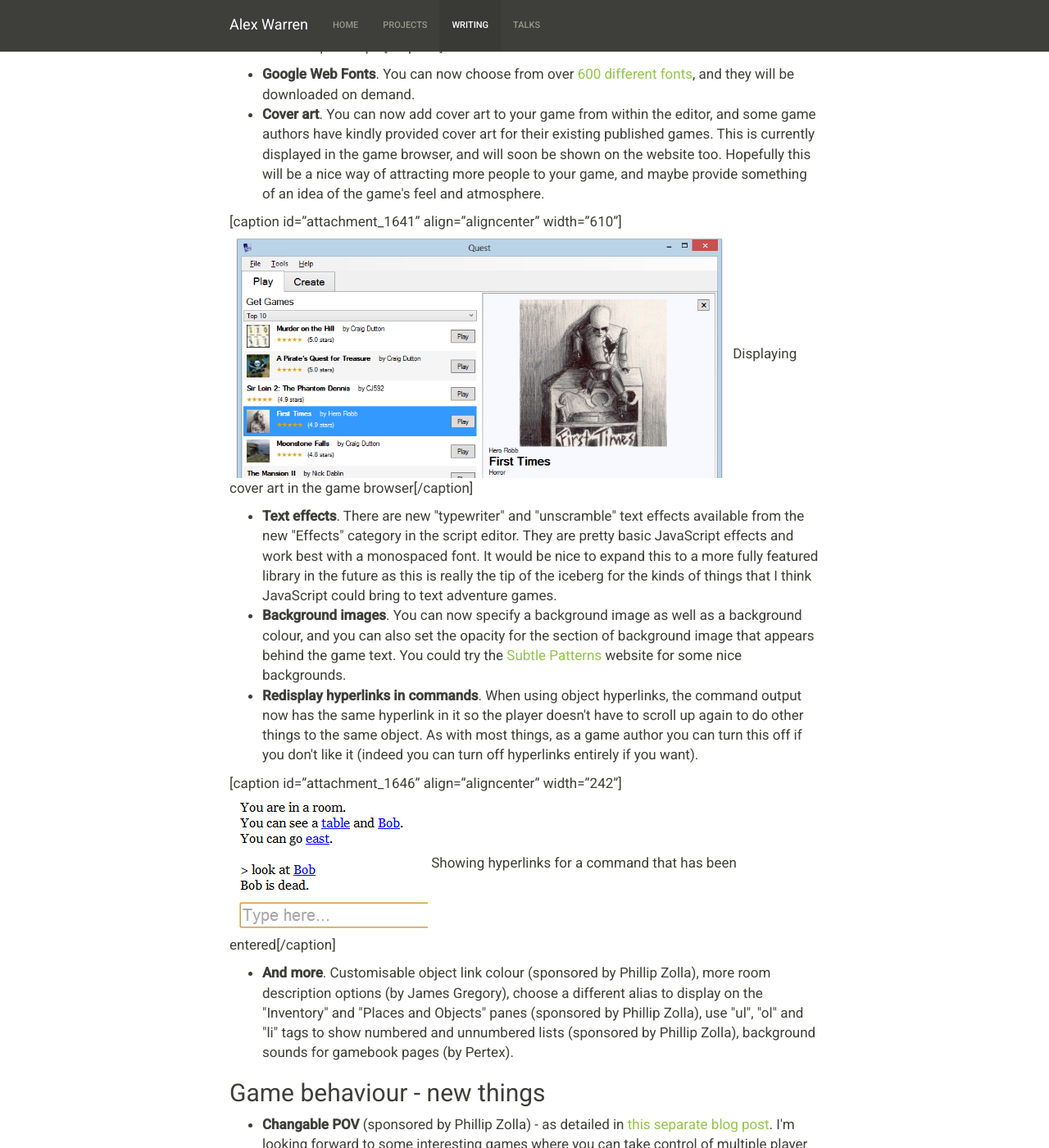
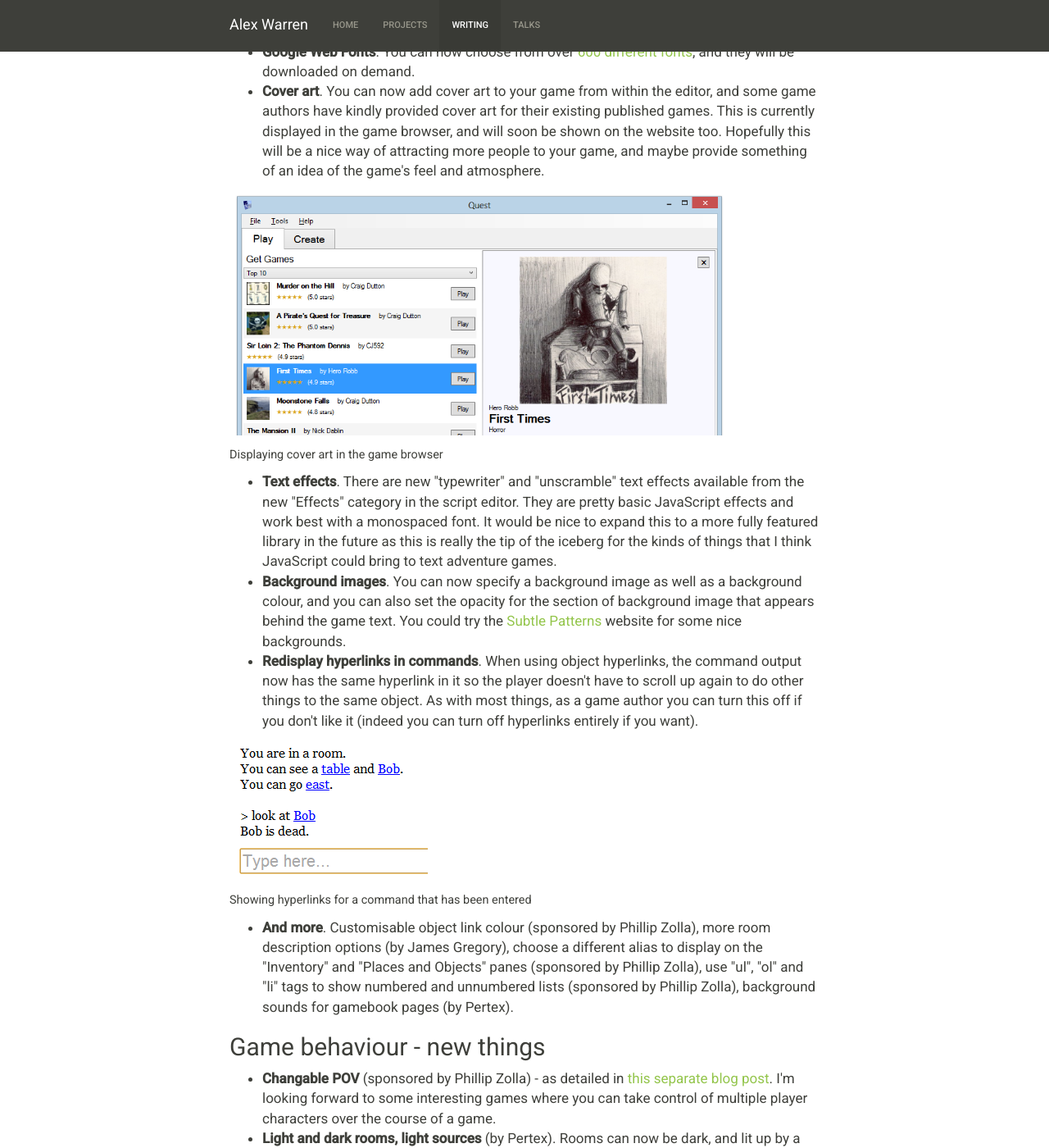
Before and after one commit to alexwarren/alexwarren.github.io, a Jekyll site: the page built from _posts/2012-12-03-quest-5-3-beta-is-now-available.md, in a window 1280 px wide and 1400 px high, scrolled down 2295 px. Shown: the whole window at 82% size. Built offline with Jekyll 4.4.1, drawn with Linux system fonts in a browser that asks for light colours; nearby versions of some CDN libraries; some of the changed text lies outside the part shown.

Commit message:
Fixes for 2012 posts

```diff
--- a/_posts/2012-12-03-quest-5-3-beta-is-now-available.md
+++ b/_posts/2012-12-03-quest-5-3-beta-is-now-available.md
@@ -22,7 +22,9 @@ So, the web version of the player UI has now been brought to the desktop version
 
 Furthermore, the desktop version of Quest is no longer dependent on the version of Internet Explorer that is currently installed. Instead, Quest bundles an embedded version of the Chromium browser. This is the browser that underpins Google Chrome, and is based on WebKit (which is also behind Safari and the default Android browser). This means you now get access to the Chrome Developer Tools directly within Quest - so you can play around and see the effects of tweaking HTML while a game is running.
 
-[caption id="attachment_1651" align="aligncenter" width="682"]<img class=" wp-image-1651" title="Chrome Developer Tools in Quest" src="/images/2012/textadventuresblog.files.wordpress.com-2012-12-html.png" alt="" width="682" height="449" /> Chrome Developer Tools in Quest[/caption]
+<img class=" wp-image-1651" title="Chrome Developer Tools in Quest" src="/images/2012/textadventuresblog.files.wordpress.com-2012-12-html.png" alt="" width="682" height="449" />
+
+<small>Chrome Developer Tools in Quest</small>
 
 Quest 5.3 starts us down the road towards doing more innovative and exciting things within a predominately text-based medium. Of course we're not fully where I want to be yet, and one of my focuses for Quest 5.4 is to extend the customisability of the UI even more, to make it even easier to try out interesting ideas. Keep on eye on <a href="http://www.textadventures.co.uk/blog/">the blog</a>, as I'll be documenting any experiments there, and please do <a title="Contact us" href="http://www.textadventures.co.uk/help/contact-us/">contact me</a> if you have any ideas!
 
@@ -30,18 +32,30 @@ Other new improvements to look and feel include:
 <ul>
 	<li><strong>Grid-based map</strong> (sponsored by Phillip Zolla) - as detailed in <a title="Automatic mapping in Quest 5.3" href="http://www.textadventures.co.uk/blog/2012/07/22/automatic-mapping-in-quest-5-3/">this separate blog post</a>. This is an initial release of mapping functionality, so it's fairly basic at the moment. Future releases will add support for images in the map, and a visual map editor.</li>
 </ul>
-[caption id="attachment_1651" align="aligncenter" width="453"]<img class="size-full wp-image-1549" title="Grid map - castle" src="/images/2012/textadventuresblog.files.wordpress.com-2012-07-grid2.png" alt="" width="453" height="220" align="aligncenter" /> <br />Grid-based map example[/caption]
+
+<img class="size-full wp-image-1549" title="Grid map - castle" src="/images/2012/textadventuresblog.files.wordpress.com-2012-07-grid2.png" alt="" width="453" height="220" align="aligncenter" />
+
+<small>Grid-based map example</small>
+
 <ul>
 	<li><strong>Google Web Fonts</strong>. You can now choose from over <a href="http://www.google.com/webfonts">600 different fonts</a>, and they will be downloaded on demand.</li>
 	<li><strong>Cover art</strong>. You can now add cover art to your game from within the editor, and some game authors have kindly provided cover art for their existing published games. This is currently displayed in the game browser, and will soon be shown on the website too. Hopefully this will be a nice way of attracting more people to your game, and maybe provide something of an idea of the game's feel and atmosphere.</li>
 </ul>
-[caption id="attachment_1641" align="aligncenter" width="610"]<img class="wp-image-1641" title="Cover art" src="/images/2012/textadventuresblog.files.wordpress.com-2012-12-coverart.png" alt="" width="610" height="300" align="aligncenter" /> Displaying cover art in the game browser[/caption]
+
+<img class="wp-image-1641" title="Cover art" src="/images/2012/textadventuresblog.files.wordpress.com-2012-12-coverart.png" alt="" width="610" height="300" align="aligncenter" />
+
+<small>Displaying cover art in the game browser</small>
+
 <ul>
 	<li><strong>Text effects</strong>. There are new "typewriter" and "unscramble" text effects available from the new "Effects" category in the script editor. They are pretty basic JavaScript effects and work best with a monospaced font. It would be nice to expand this to a more fully featured library in the future as this is really the tip of the iceberg for the kinds of things that I think JavaScript could bring to text adventure games.</li>
 	<li><strong>Background images</strong>. You can now specify a background image as well as a background colour, and you can also set the opacity for the section of background image that appears behind the game text. You could try the <a href="http://subtlepatterns.com/">Subtle Patterns</a> website for some nice backgrounds.</li>
 	<li><strong>Redisplay hyperlinks in commands</strong>. When using object hyperlinks, the command output now has the same hyperlink in it so the player doesn't have to scroll up again to do other things to the same object. As with most things, as a game author you can turn this off if you don't like it (indeed you can turn off hyperlinks entirely if you want).</li>
 </ul>
-[caption id="attachment_1646" align="aligncenter" width="242"]<img class="aligncenter size-full wp-image-1646" title="Redisplaying hyperlinks" src="/images/2012/textadventuresblog.files.wordpress.com-2012-12-hyperlinks.png" alt="" width="242" height="173" /> Showing hyperlinks for a command that has been entered[/caption]
+
+<img class="aligncenter size-full wp-image-1646" title="Redisplaying hyperlinks" src="/images/2012/textadventuresblog.files.wordpress.com-2012-12-hyperlinks.png" alt="" width="242" height="173" />
+
+<small>Showing hyperlinks for a command that has been entered</small>
+
 <ul>
 	<li><strong>And more</strong>. Customisable object link colour (sponsored by Phillip Zolla), more room description options (by James Gregory), choose a different alias to display on the "Inventory" and "Places and Objects" panes (sponsored by Phillip Zolla), use "ul", "ol" and "li" tags to show numbered and unnumbered lists (sponsored by Phillip Zolla), background sounds for gamebook pages (by Pertex).</li>
 </ul>
@@ -76,4 +90,3 @@ It feels like I've been sitting on some of these enhancements for quite a long t
 Many thanks to Phillip Zolla, Pertex, James Gregory, Aleksandar Hummel and Jay Nabonne for code and contributions towards this release.
 
 Please download Quest 5.3 Beta, and let me know what you think - and of course report any bugs you find! You can email me at <a href="mailto:alex@textadventures.co.uk">alex@textadventures.co.uk</a>, ask questions in the <a href="http://www.textadventures.co.uk/forum/">forum</a> or you can find me on Twitter: <a class="twitter-follow-button" href="https://twitter.com/alexwarren">Follow @alexwarren</a>
-//
```
Also changed, not shown: _posts/2012-04-29-contact-me.md (deleted, +0 -9 lines), _posts/2012-07-04-quest-at-games-britannia.md (+9 -3 lines).
